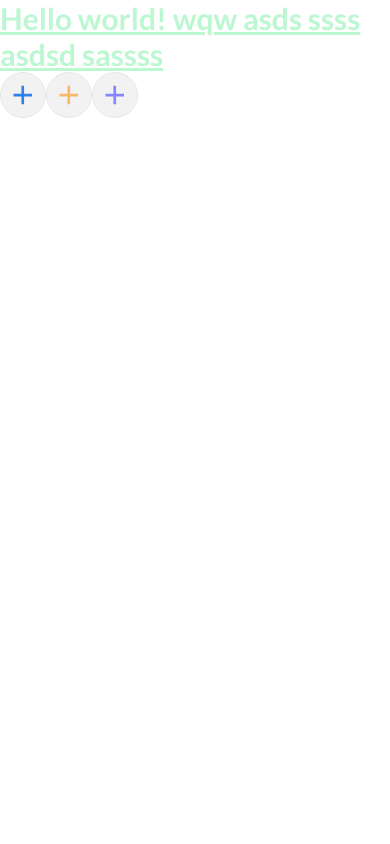
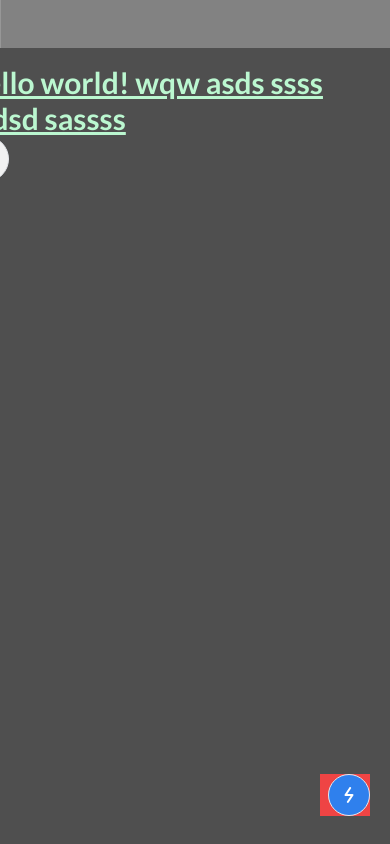
Before and after one commit to evriyanaindrasaputra/chat-vue, a Vue app: page / in a window 390 px wide. Built offline with nearby package versions, Linux system fonts and the light colour scheme.

Commit message:
feat: floating button

```diff
--- /dev/null
+++ b/src/components/Icons/LightningIcon.vue
@@ -0,0 +1,13 @@
+<script setup lang="ts">
+withDefaults(defineProps<{
+  fill?: string
+}>(), {
+  fill: 'fill-blue-400',
+})
+</script>
+
+<template>
+  <svg width="18" height="32" viewBox="0 0 18 32" fill="none" xmlns="http://www.w3.org/2000/svg">
+    <path :class="[fill]" fill-rule="evenodd" clip-rule="evenodd" d="M12.4427 0.335868C13.3618 0.948573 13.6101 2.19031 12.9974 3.10937L5.73704 14H16C16.7376 14 17.4153 14.4059 17.7634 15.0563C18.1114 15.7066 18.0732 16.4957 17.6641 17.1094L8.33077 31.1094C7.71807 32.0284 6.47633 32.2768 5.55727 31.6641C4.63821 31.0514 4.38986 29.8096 5.00257 28.8906L12.263 18H2C1.26241 18 0.584692 17.594 0.236654 16.9437C-0.111384 16.2934 -0.0732391 15.5043 0.335902 14.8906L9.66924 0.890568C10.2819 -0.0284895 11.5237 -0.276837 12.4427 0.335868Z" fill="white" />
+  </svg>
+</template>
--- /dev/null
+++ b/src/components/Layout/Layout.vue
@@ -0,0 +1,23 @@
+<script setup lang="ts">
+import SearchIcon from '../Icons/SearchIcon.vue'
+</script>
+
+<template>
+  <div class="flex flex-row min-h-screen bg-gray-100 text-gray-800">
+    <aside
+      class="sidebar w-64 md:shadow transform -translate-x-full md:translate-x-0 transition-transform duration-150 ease-in bg-primary-two border-r-2 border-primary-four"
+    />
+    <div class="main flex flex-col flex-grow -ml-64 md:ml-0 transition-all duration-150 ease-in">
+      <header class="header bg-primary-three shadow py-4 px-4">
+        <div class="header-content flex items-center flex-row">
+          <SearchIcon fill="fill-primary-four" class="w-4 h-4" />
+        </div>
+      </header>
+      <div class="main-content flex flex-col flex-grow p-4 relative bg-primary-two">
+        <main>
+          <slot />
+        </main>
+      </div>
+    </div>
+  </div>
+</template>
--- a/src/views/index.vue
+++ b/src/views/index.vue
@@ -1,21 +1,60 @@
 <script setup lang="ts">
-import AddIcon from '../components/Icons/AddIcon.vue'
-import Button from '~/components/Button/Button.vue'
+import { ref } from 'vue'
+import LightningIcon from '../components/Icons/LightningIcon.vue'
+import IButton from '~/components/Button/IButton.vue'
+import Layout from '~/components/Layout/Layout.vue'
+import QAIcon from '~/components/Icons/QAIcon.vue'
+import ReaderIcon from '~/components/Icons/ReaderIcon.vue'
+
+const isClicked = ref<boolean>(false)
+
+const handleClick = () => {
+  isClicked.value = !isClicked.value
+}
 </script>
 
 <template>
-  <div>
+  <Layout>
     <h1 class="text-3xl font-bold text-green-200 underline font-Lato">
       Hello world! wqw asds ssss asdsd sassss
     </h1>
-    <Button icon pill variant="light" color="primary">
+    <!-- container for floating IButton -->
+    <div
+      class="fixed bottom-7 bg-red-500 right-5 flex flex-row-reverse items-center"
+    >
+      <IButton
+        class="ml-2"
+        icon pill variant="solid" color="primary"
+        @click="handleClick"
+      >
+        <LightningIcon class="w-4 h-4" />
+      </IButton>
+      <!-- Element show / hide -->
+      <ul
+        class="relative space-x-2 "
+        :class="[isClicked ? 'flex' : 'hidden']"
+      >
+        <li>
+          <IButton
+            :class="[isClicked ? 'animate-come-in' : '']" icon pill variant="light" color="indicator-two"
+          >
+            <QAIcon class="w-4 h-4" />
+          </IButton>
+        </li>
+        <li>
+          <IButton
+            :class="[isClicked ? 'animate-come-in' : '']" icon pill variant="light" color="indicator-two"
+          >
+            <ReaderIcon class="w-4 h-4" />
+          </IButton>
+        </li>
+      </ul>
+    </div>
+    <!-- <IButton class="absolute bottom-7 right-5" icon pill variant="solid" color="primary">
       <AddIcon class="w-5 h-5" />
-    </Button>
-    <Button icon pill variant="light" color="indicator">
+    </IButton> -->
+    <IButton icon pill variant="light" color="indicator-two">
       <AddIcon class="w-5 h-5" />
-    </Button>
-    <Button icon pill variant="light" color="indicator-two">
-      <AddIcon class="w-5 h-5" />
-    </Button>
-  </div>
+    </IButton>
+  </Layout>
 </template>
--- a/tailwind.config.cjs
+++ b/tailwind.config.cjs
@@ -33,6 +33,19 @@ module.exports = {
         'sticker-six': '#CFCEF9',
         'sticker-seven': '#F9E0FD',
       },
+      keyframes: {
+        'come-in': {
+          '0%': { opacity: '0', transform: 'translateX(15px) scale(0)' },
+          '25%': { transform: 'translateX(10px) scale(0.2)' },
+          '50%': { transform: 'translateX(5px)' },
+          '75%': { transform: 'translateX(2px) scale(0.8)' },
+          '100%': { transform: 'translateX(0px) scale(1)', opacity: '1' },
+        },
+
+      },
+      animation: {
+        'come-in': 'come-in 1s linear',
+      },
     },
   },
   plugins: [],
```
Also changed, not shown: src/components/Button/IButton.vue (renamed from src/components/Button/Button.vue).
